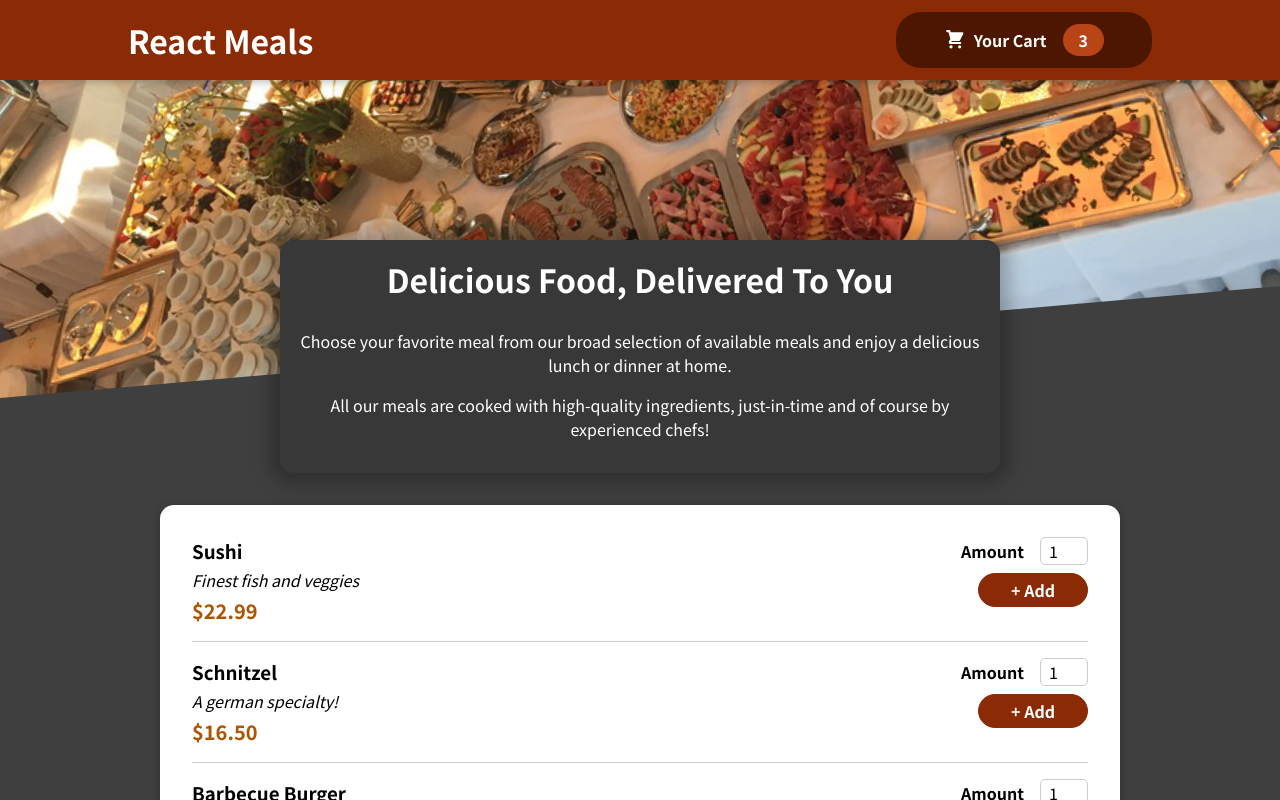
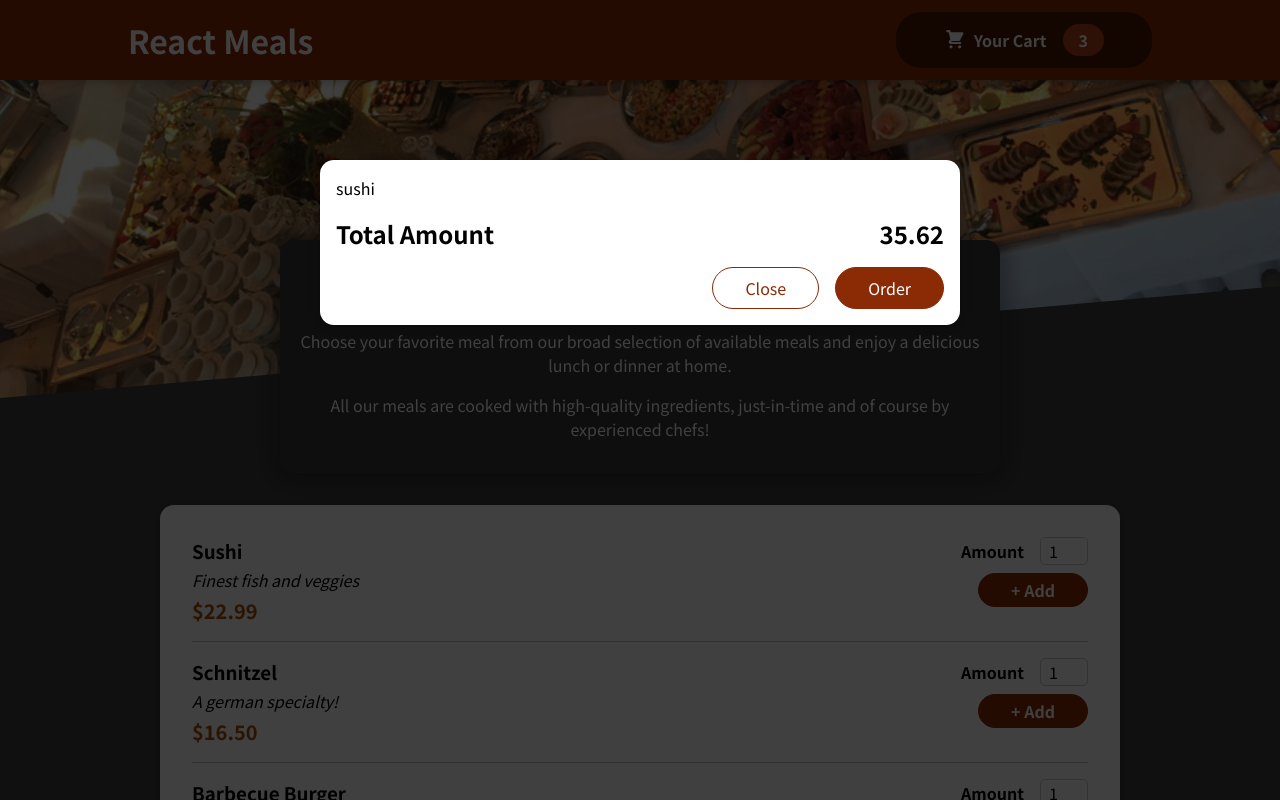
Before and after one commit to Tayybar-Rahman-Khan/Restaurant-App-by-React, a React (Create React App) app: page / in a window 1280 px wide. Shown: the top 800 px of the page. Built offline with nearby package versions, Linux system fonts and the light colour scheme.

Commit message:
Fifth Commit

```diff
--- a/public/index.html
+++ b/public/index.html
@@ -28,6 +28,7 @@
   </head>
   <body>
     <noscript>You need to enable JavaScript to run this app.</noscript>
+    <div id="overlays"></div>
     <div id="root"></div>
     <!--
       This HTML file is a template.
--- a/src/App.js
+++ b/src/App.js
@@ -1,10 +1,12 @@
 import { Fragment } from "react";
 import Header from "./components/Layout/Header";
 import Meals from "./components/Meals/Meals";
+import Cart from "./components/Cart/Cart";
 
 function App() {
   return (
     <Fragment>
+        <Cart />
       <Header />
       <main>
         <Meals />
--- /dev/null
+++ b/src/components/Cart/Cart.js
@@ -0,0 +1,28 @@
+import React from "react";
+import classes from "./Cart.module.css"
+import Modal from "../UI/Modal";
+
+const Cart = (props) => {
+    const cartItems = (
+        <ul className={classes['cart-items']}>
+            {[{id: 'c1', name: 'sushi', amount: 2, price: 12.99},].map((item) => (
+                <li>{item.name}</li>
+            ))}
+        </ul>
+    )
+    return(
+        <Modal>
+            {cartItems}
+            <div className={classes.total}>
+                <span>Total Amount</span>
+                <span>35.62</span>
+            </div>
+            <div className={classes.actions}>
+                <button className={classes['button--alt']}>Close</button>
+                <button className={classes.button}>Order</button>
+            </div>
+        </Modal>
+    )
+}
+
+export default Cart
--- /dev/null
+++ b/src/components/Cart/Cart.module.css
@@ -0,0 +1,46 @@
+.cart-items {
+    list-style: none;
+    margin: 0;
+    padding: 0;
+    max-height: 20rem;
+    overflow: auto;
+}
+
+.total {
+    display: flex;
+    justify-content: space-between;
+    align-items: center;
+    font-weight: bold;
+    font-size: 1.5rem;
+    margin: 1rem 0;
+}
+
+.actions {
+    text-align: right;
+}
+
+.actions button {
+    font: inherit;
+    cursor: pointer;
+    background-color: transparent;
+    border: 1px solid #8a2b06;
+    padding: 0.5rem 2rem;
+    border-radius: 25px;
+    margin-left: 1rem;
+}
+
+.actions button:hover,
+.actions button:active {
+    background-color: #5a1a01;
+    border-color: #5a1a01;
+    color: white;
+}
+
+.actions .button--alt {
+    color: #8a2b06;
+}
+
+.actions .button {
+    background-color: #8a2b06;
+    color: white;
+}
--- /dev/null
+++ b/src/components/UI/Modal.js
@@ -0,0 +1,30 @@
+import React, { Fragment } from "react"
+import ReactDOM from "react-dom"
+import classes from "./Modal.module.css"
+
+const Backdrop = (props) => {
+    return <div className={classes.backdrop} />
+}
+
+const ModalOverlay = (props) => {
+    return <div className={classes.modal}>
+        <div className={classes.content}>{props.children}</div>
+    </div>
+}
+
+const portalElement = document.getElementById('overlays')
+
+const Modal = (props) => {
+    return(
+        <Fragment>
+            {ReactDOM.createPortal(<Backdrop />, portalElement)}
+            {ReactDOM.createPortal(
+                <ModalOverlay>{props.children}</ModalOverlay>,
+                portalElement
+            )}
+
+        </Fragment>
+    )
+}
+
+export default Modal
--- /dev/null
+++ b/src/components/UI/Modal.module.css
@@ -0,0 +1,40 @@
+.backdrop {
+    position: fixed;
+    top: 0;
+    left: 0;
+    width: 100%;
+    height: 100vh;
+    z-index: 20;
+    background-color: rgba(0, 0, 0, 0.75);
+  }
+
+  .modal {
+    position: fixed;
+    top: 20vh;
+    left: 5%;
+    width: 90%;
+    background-color: white;
+    padding: 1rem;
+    border-radius: 14px;
+    box-shadow: 0 2px 8px rgba(0, 0, 0, 0.25);
+    z-index: 30;
+    animation: slide-down 300ms ease-out forwards;
+  }
+
+  @media (min-width: 768px) {
+    .modal {
+      width: 40rem;
+      left: calc(50% - 20rem);
+    }
+  }
+
+  @keyframes slide-down {
+    from {
+      opacity: 0;
+      transform: translateY(-3rem);
+    }
+    to {
+      opacity: 1;
+      transform: translateY(0);
+    }
+  }
```
